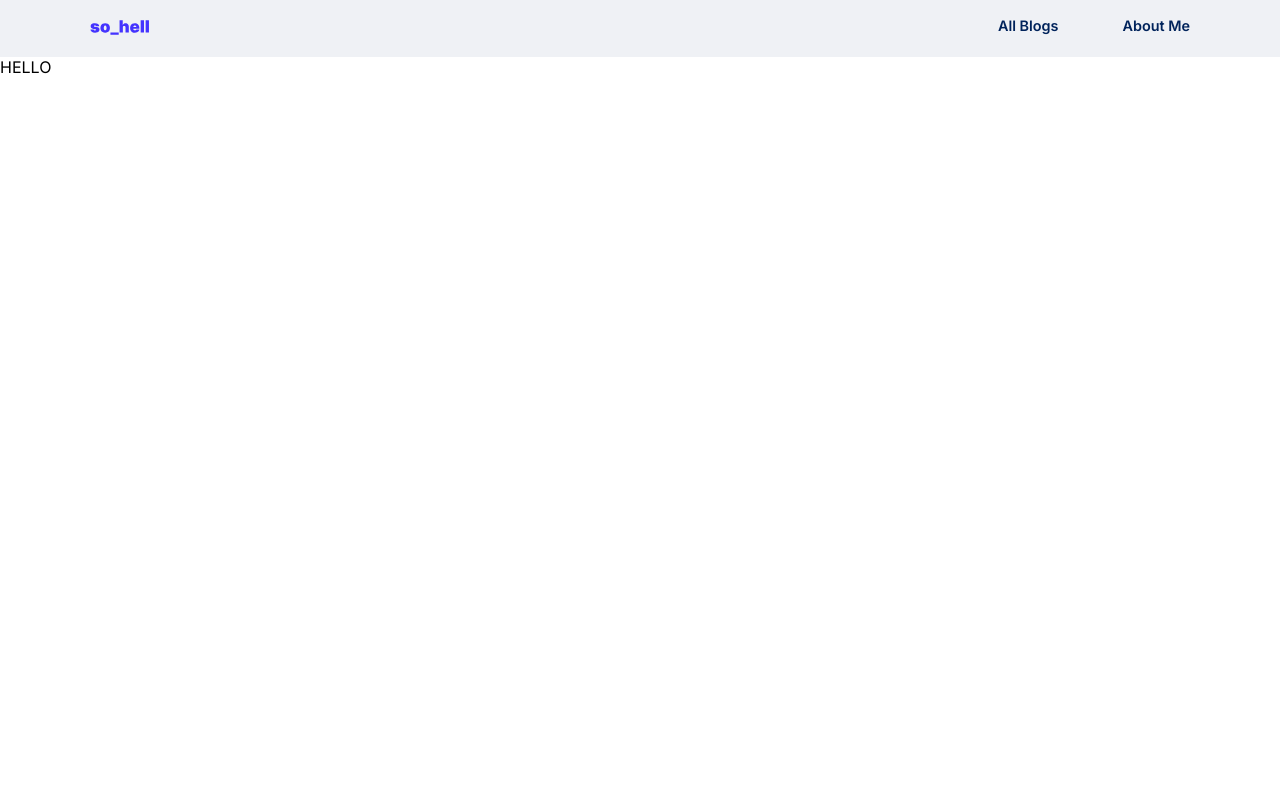
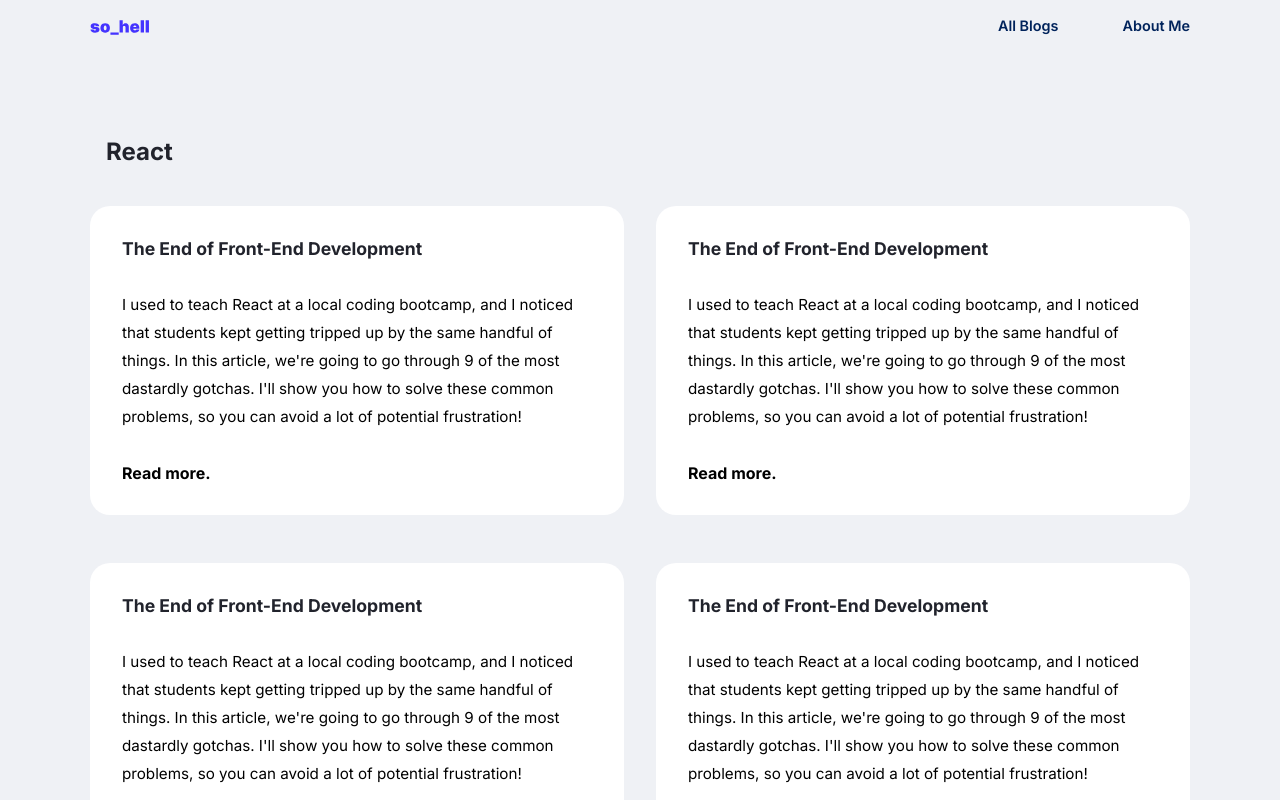
Before and after one commit to noobCode-69/personal-blogging, a Next.js app: page /blogs/1 in a window 1280 px wide. Shown: the top 800 px of the page. Built offline with nearby package versions, Linux system fonts and the light colour scheme.

Commit message:
ui changes

```diff
--- a/components/blogs/blogItem/blogItem.js
+++ b/components/blogs/blogItem/blogItem.js
@@ -4,7 +4,7 @@ import { useMediaQuery } from "react-responsive";
 import styled from "./blogItem.module.css";
 
 function BlogItem({ blog }) {
-  const { id, title, content, tag } = blog;
+  const {  title, content } = blog;
   const isMobileScreen = useMediaQuery({ maxWidth: 650 });
   return (
     <Link href={""} className={styled["blog-item-container"]}>
--- a/components/home/hero/hero.module.css
+++ b/components/home/hero/hero.module.css
@@ -38,7 +38,6 @@
 
 .paragraph-wrapper {
   overflow: hidden;
-  text-align: justify;
 }
 
 .paragraph {
@@ -93,11 +92,11 @@
   }
   .text-container {
     font-size: 0.9rem;
-    gap: 1rem;
+    gap: 0.75rem;
   }
 
   .hero h1 {
-    font-size: calc(1rem + 1vw);
+    font-size: calc(0.75rem + 1vw);
   }
 }
 
--- a/pages/blogs/[id].js
+++ /dev/null
@@ -1,11 +0,0 @@
-import React from 'react'
-
-function BlogPage() {
-  return (
-    <div>
-      HELLO
-    </div>
-  )
-}
-
-export default BlogPage
--- /dev/null
+++ b/pages/blogs/[id]/index.js
@@ -0,0 +1,82 @@
+import React from "react";
+import Layout from "@/components/layout/layout";
+import BlogsList from "@/components/blogs/blogsList/blogsList";
+import styled from "../../../styles/Blogs.module.css";
+
+function BlogPage(props) {
+  const { blogs, id } = props;
+  return (
+    <Layout bgColor="#eff1f5">
+      <div className={styled["blogs-page-parent"]}>
+        <h2>{id}</h2>
+        <div className={styled["blogs"]}>
+          <BlogsList blogs={blogs} />
+        </div>
+      </div>
+    </Layout>
+  );
+}
+
+export function getServerSideProps(context) {
+  const { id } = context.query;
+  const blogs = [
+    {
+      id: 1,
+      title: "The End of Front-End Development",
+      content:
+        "I used to teach React at a local coding bootcamp, and I noticed that students kept getting tripped up by the same handful of things. In this article, we're going to go through 9 of the most dastardly gotchas. I'll show you how to solve these common problems, so you can avoid a lot of potential frustration!",
+      tag: "React",
+    },
+    {
+      id: 2,
+      title: "The End of Front-End Development",
+      content:
+        "I used to teach React at a local coding bootcamp, and I noticed that students kept getting tripped up by the same handful of things. In this article, we're going to go through 9 of the most dastardly gotchas. I'll show you how to solve these common problems, so you can avoid a lot of potential frustration!",
+      tag: "React",
+    },
+    {
+      id: 3,
+      title: "The End of Front-End Development",
+      content:
+        "I used to teach React at a local coding bootcamp, and I noticed that students kept getting tripped up by the same handful of things. In this article, we're going to go through 9 of the most dastardly gotchas. I'll show you how to solve these common problems, so you can avoid a lot of potential frustration!",
+      tag: "React",
+    },
+    {
+      id: 4,
+      title: "The End of Front-End Development",
+      content:
+        "I used to teach React at a local coding bootcamp, and I noticed that students kept getting tripped up by the same handful of things. In this article, we're going to go through 9 of the most dastardly gotchas. I'll show you how to solve these common problems, so you can avoid a lot of potential frustration!",
+      tag: "Next",
+    },
+    {
+      id: 5,
+      title: "The End of Front-End Development",
+      content:
+        "I used to teach React at a local coding bootcamp, and I noticed that students kept getting tripped up by the same handful of things. In this article, we're going to go through 9 of the most dastardly gotchas. I'll show you how to solve these common problems, so you can avoid a lot of potential frustration",
+      tag: "Next",
+    },
+    {
+      id: 6,
+      title: "The End of Front-End Development",
+      content:
+        "I used to teach React at a local coding bootcamp, and I noticed that students kept getting tripped up by the same handful of things. In this article, we're going to go through 9 of the most dastardly gotchas. I'll show you how to solve these common problems, so you can avoid a lot of potential frustration!",
+      tag: "Javascript",
+    },
+    {
+      id: 7,
+      title: "The End of Front-End Development",
+      content:
+        "I used to teach React at a local coding bootcamp, and I noticed that students kept getting tripped up by the same handful of things. In this article, we're going to go through 9 of the most dastardly gotchas. I'll show you how to solve these common problems, so you can avoid a lot of potential frustration",
+      tag: "Javascript",
+    },
+  ];
+
+  return {
+    props: {
+      blogs: blogs,
+      id: 'React',
+    },
+  };
+}
+
+export default BlogPage;
```
